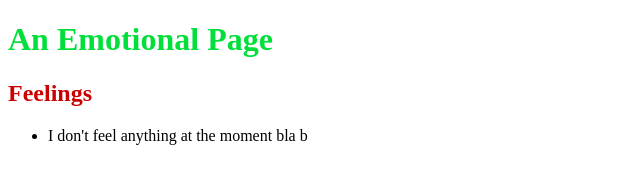
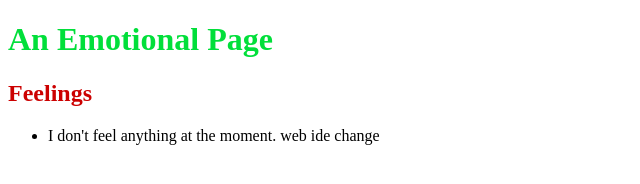
Before and after one commit to alexgerstner/test1, a plain HTML site: page index.html in a window 1280 px wide. Shown: the full height of the page, 0-640 px from the left. Drawn offline with Linux system fonts and the light colour scheme.

Commit message:
wi change

```diff
--- a/index.html
+++ b/index.html
@@ -8,7 +8,7 @@
   <h1 style ="color: #01DF3A">An Emotional Page</h1>
   <h2 style ="color: #C00">Feelings</h2>
   <ul>
-    <li>I don't feel anything at the moment bla b</li>
+    <li>I don't feel anything at the moment. web ide change</li>
   </ul>
 </body>
 </html>
```
